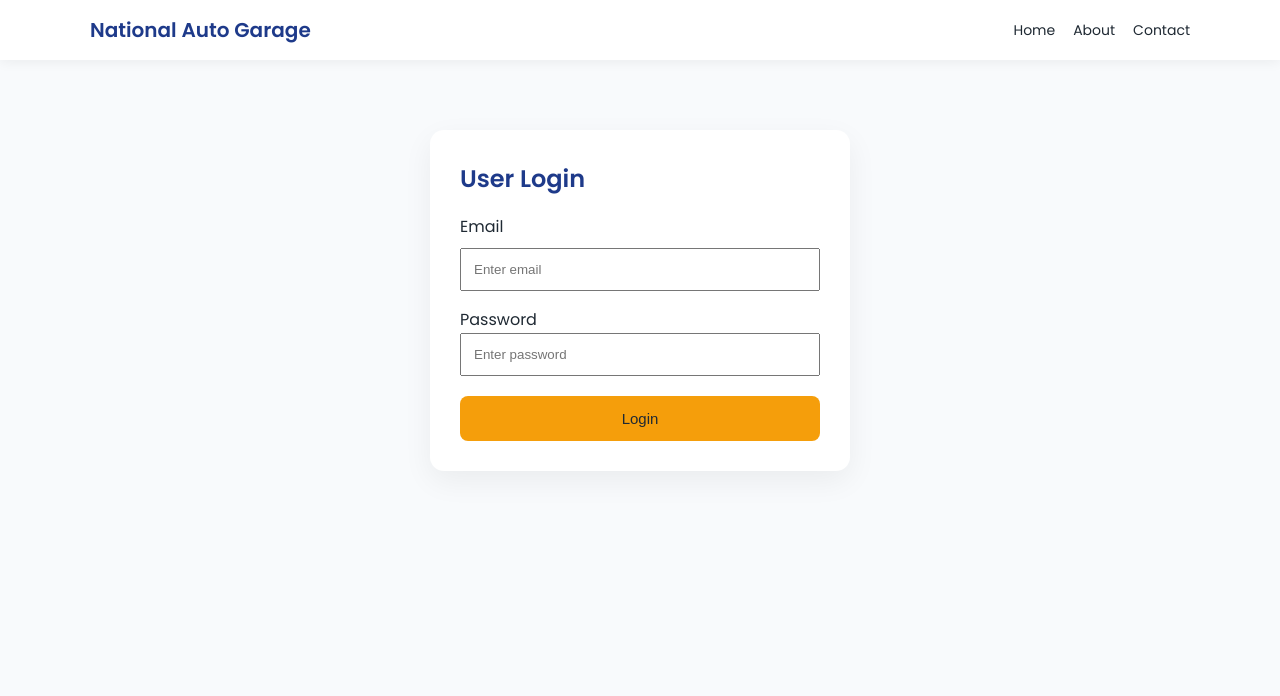
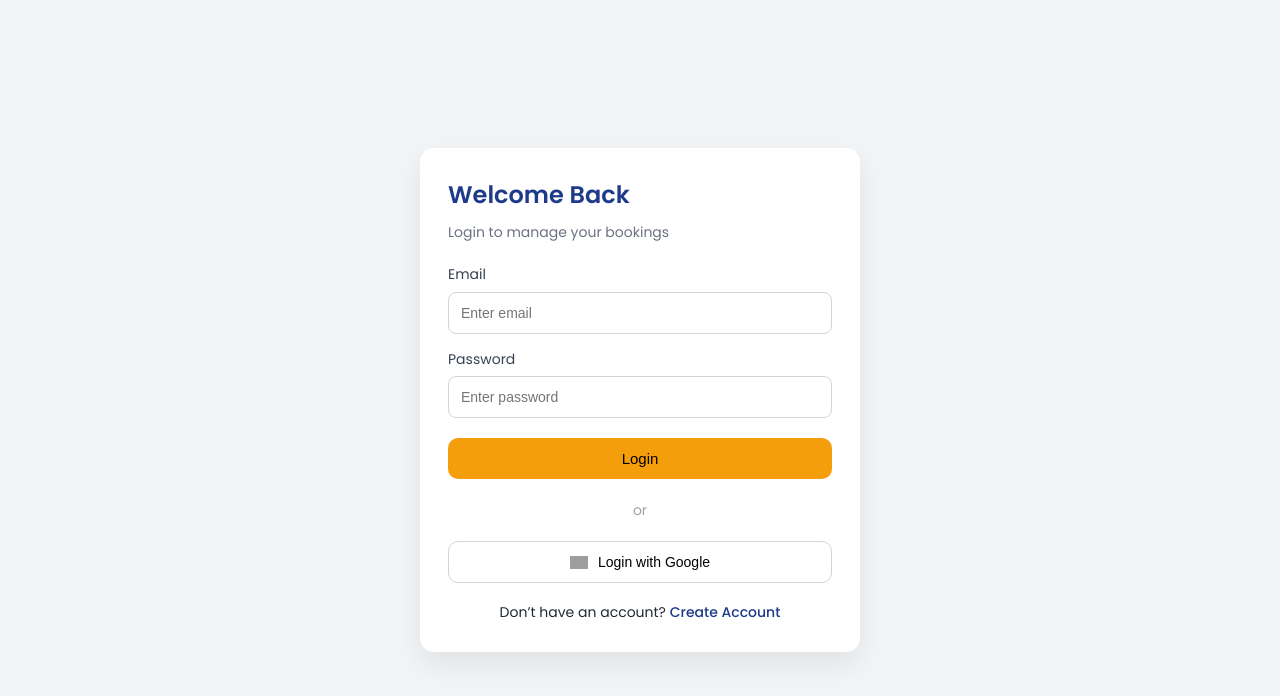
Before and after one commit to ghmaaz/national-auto-garage, a plain HTML site: page frontend/login.html in a window 1280 px wide. Drawn offline with Linux system fonts and the light colour scheme; grey boxes are pictures that could not be loaded.

Commit message:
Replace login page with new design

```diff
--- a/frontend/login.html
+++ b/frontend/login.html
@@ -2,49 +2,181 @@
 <html lang="en">
 <head>
   <meta charset="UTF-8">
-  <title>Login – National Auto Garage</title>
+  <title>Login | National Auto Garage</title>
   <meta name="viewport" content="width=device-width, initial-scale=1.0">
+
+  <!-- CSS -->
   <link rel="stylesheet" href="css/style.css">
+  <link rel="stylesheet" href="https://cdnjs.cloudflare.com/ajax/libs/font-awesome/6.5.0/css/all.min.css">
+
+  <style>
+    body {
+      background: #f3f4f6;
+      margin: 0;
+      font-family: 'Poppins', sans-serif;
+    }
+
+    .login-wrapper {
+      min-height: 100vh;
+      display: flex;
+      align-items: center;
+      justify-content: center;
+      padding: 20px;
+    }
+
+    .login-card {
+      background: #ffffff;
+      width: 100%;
+      max-width: 440px;
+      padding: 28px;
+      border-radius: 14px;
+      box-shadow: 0 12px 30px rgba(0,0,0,0.08);
+    }
+
+    .login-card h2 {
+      color: #1e3a8a;
+      margin-bottom: 6px;
+    }
+
+    .login-card p {
+      font-size: 14px;
+      color: #6b7280;
+      margin-bottom: 20px;
+    }
+
+    label {
+      font-size: 14px;
+      color: #374151;
+      display: block;
+      margin-bottom: 6px;
+    }
+
+    input {
+      width: 100%;
+      padding: 12px;
+      border-radius: 8px;
+      border: 1px solid #d1d5db;
+      margin-bottom: 14px;
+      font-size: 14px;
+      box-sizing: border-box;
+    }
+
+    input:focus {
+      outline: none;
+      border-color: #1e3a8a;
+    }
+
+    .login-btn {
+      width: 100%;
+      background: #f59e0b;
+      color: #000;
+      padding: 12px;
+      border-radius: 10px;
+      border: none;
+      font-size: 15px;
+      cursor: pointer;
+      margin-top: 6px;
+    }
+
+    .login-btn:hover {
+      background: #fbbf24;
+    }
+
+    .divider {
+      text-align: center;
+      margin: 20px 0;
+      color: #9ca3af;
+      font-size: 14px;
+    }
+
+    .google-btn {
+      width: 100%;
+      background: #ffffff;
+      border: 1px solid #d1d5db;
+      padding: 12px;
+      border-radius: 10px;
+      cursor: pointer;
+      display: flex;
+      align-items: center;
+      justify-content: center;
+      gap: 10px;
+      font-size: 14px;
+    }
+
+    .google-btn img {
+      width: 18px;
+    }
+
+    .footer-text {
+      text-align: center;
+      margin-top: 18px;
+      font-size: 14px;
+    }
+
+    .footer-text a {
+      color: #1e3a8a;
+      text-decoration: none;
+      font-weight: 500;
+    }
+  </style>
 </head>
 <body>
 
-<!-- NAVBAR -->
-<nav class="navbar">
-  <div class="container nav-flex">
-    <div class="logo">National Auto Garage</div>
-    <ul class="nav-links">
-      <li><a href="index.html">Home</a></li>
-      <li><a href="about.html">About</a></li>
-      <li><a href="contact.html">Contact</a></li>
-    </ul>
-  </div>
-</nav>
+<div class="login-wrapper">
+  <div class="login-card">
+    <h2>Welcome Back</h2>
+    <p>Login to manage your bookings</p>
 
-<!-- LOGIN CARD -->
-<section>
-  <div class="container">
-    <div class="card" style="max-width:420px; margin:auto;">
-      <h2 style="color:#1e3a8a; margin-bottom:16px;">User Login</h2>
+    <label>Email</label>
+    <input type="email" id="email" placeholder="Enter email">
 
-      <label>Email</label>
-      <input type="email" id="email" placeholder="Enter email"
-        style="width:100%; padding:12px; margin:8px 0 16px;">
+    <label>Password</label>
+    <input type="password" id="password" placeholder="Enter password">
 
-      <label>Password</label>
-      <input type="password" id="password" placeholder="Enter password"
-        style="width:100%; padding:12px; margin-bottom:20px;">
+    <button class="login-btn" onclick="loginUser()">Login</button>
 
-      <button class="btn" style="width:100%;" onclick="loginUser()">
-        Login
-      </button>
+    <div class="divider">or</div>
 
-      <p id="errorMsg" style="color:red; margin-top:12px; display:none;">
-        Invalid login details
-      </p>
+    <!-- 🔹 GOOGLE LOGIN -->
+    <button class="google-btn" onclick="googleSignup()">
+      <img src="https://developers.google.com/identity/images/g-logo.png">
+      Login with Google
+    </button>
+
+    <div class="footer-text">
+      Don’t have an account?
+      <a href="signup.html">Create Account</a>
     </div>
   </div>
-</section>
+</div>
 
-<script src="js/auth.js"></script>
+<!-- 🔹 FIREBASE AUTH -->
+<script type="module" src="js/firebase.js"></script>
+
+<!-- 🔹 EMAIL LOGIN (TEMP DEMO) -->
+<script>
+function loginUser() {
+  const email = document.getElementById("email").value.trim();
+  const password = document.getElementById("password").value.trim();
+
+  if (!email || !password) {
+    alert("Please enter email and password");
+    return;
+  }
+
+  // 🔐 TEMP LOGIN (same as signup)
+  if (password.length < 6) {
+    alert("Invalid login credentials");
+    return;
+  }
+
+  localStorage.setItem("userLoggedIn", "true");
+  localStorage.setItem("userEmail", email);
+
+  alert("Login successful!");
+  window.location.href = "booking.html";
+}
+</script>
+
 </body>
 </html>
```
Also changed, not shown: frontend/signup.html (+4 -19 lines).
